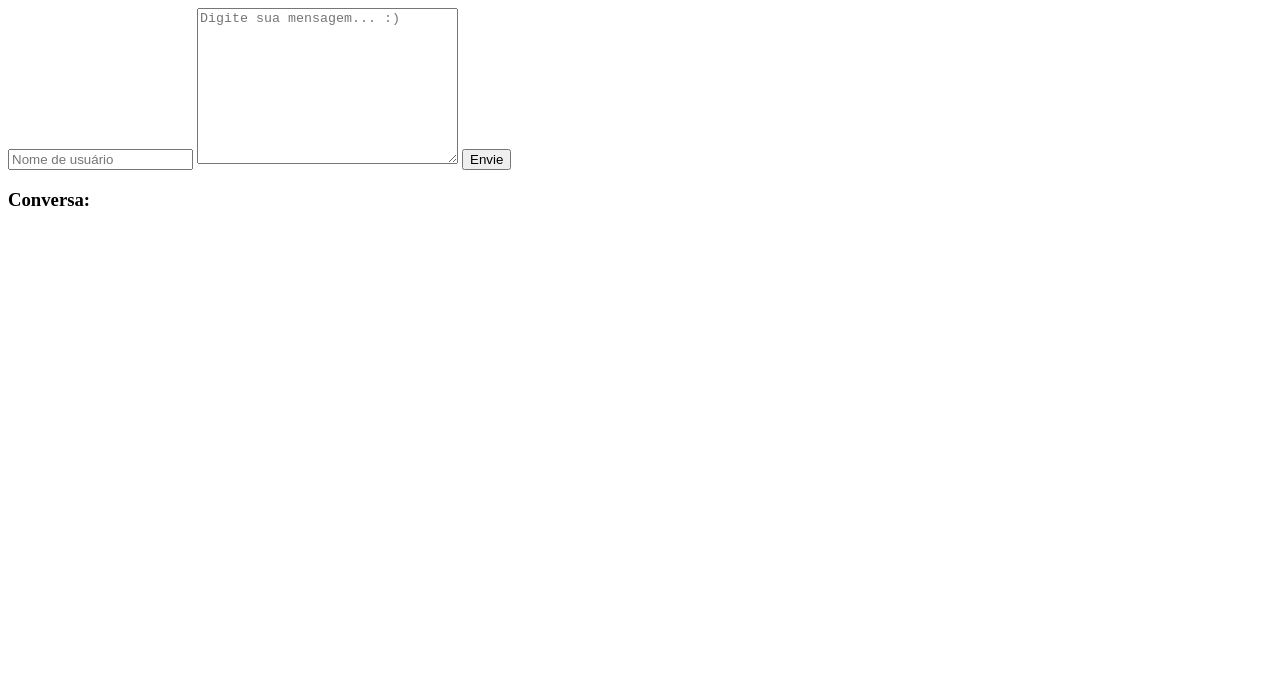
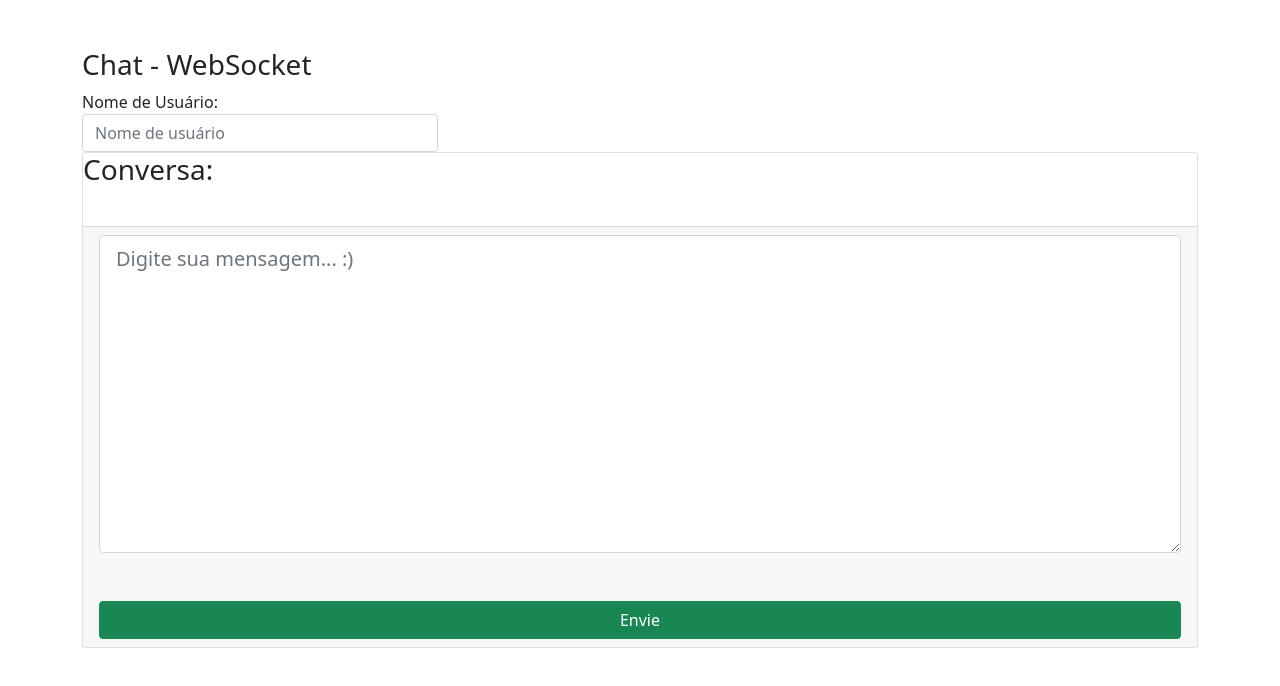
Before and after one commit to carolvmoran/Chat-WebSocket, a website: page src/public/index.html in a window 1280 px wide. Drawn offline with nearby package versions, Linux system fonts and the light colour scheme.

Commit message:
fix: personalizando ocm bootstrap

```diff
--- a/src/public/index.html
+++ b/src/public/index.html
@@ -5,6 +5,9 @@
     <meta http-equiv="X-UA-Compatible" content="IE=edge">
     <meta name="viewport" content="width=device-width, initial-scale=1.0">
     <script src="https://cdn.socket.io/4.4.0/socket.io.min.js" integrity="sha384-1fOn6VtTq3PWwfsOrk45LnYcGosJwzMHv+Xh/Jx5303FVOXzEnw0EpLv30mtjmlj" crossorigin="anonymous"></script>
+    <title>Chat</title>
+    <link href="https://cdn.jsdelivr.net/npm/bootstrap@5.1.3/dist/css/bootstrap.min.css" rel="stylesheet" integrity="sha384-1BmE4kWBq78iYhFldvKuhfTAU6auU8tT94WrHftjDbrCEXSU1oBoqyl2QvZ6jIW3" crossorigin="anonymous">
+    <script src="https://cdn.jsdelivr.net/npm/bootstrap@5.1.3/dist/js/bootstrap.bundle.min.js" integrity="sha384-ka7Sk0Gln4gmtz2MlQnikT1wXgYsOg+OMhuP+IlRH9sENBO0LRn5q+8nbTov4+1p" crossorigin="anonymous"></script>
     <script>
         const socket = io("http://localhost:3333/", {
             transports: ["websocket"]
@@ -28,18 +31,33 @@
         function writeMessage(user, mesage) {
             let mesagehtml = document.querySelector("#mensagens").innerHTML;
 
-            mesagehtml += `<p><strong>${user}</strong> - ${mesage}</p>`;
+            mesagehtml += `<div class="alert alert-success">
+                                <h5 class="m-0">${user}</h5>
+                                <p class="m-0">${mesage}</p>
+                            </div>`;
 
             document.querySelector("#mensagens").innerHTML = mesagehtml;
         }
     </script>
-    <title>Chat</title>
 </head>
 <body>
-    <input type="text" id="usuario" placeholder="Nome de usuário" />
-    <textarea name="Mensagem" id="mensagem" cols="30" rows="10" placeholder="Digite sua mensagem... :)"></textarea>
-    <button onclick="send()">Envie</button>
-    <h3>Conversa:</h3>
-    <div id="mensagens"></div>
+    <div class="container">
+        <h3 class="mt-5">Chat - WebSocket</h3>
+        <div class="row">
+            <div class="col-4">
+                <label for="usuario">Nome de Usuário:</label>
+                <input class="form-control" type="text" id="usuario" placeholder="Nome de usuário" />
+            </div>
+        </div>
+        <div class="card">
+            <h3>Conversa:</h3>
+            <div class="card-body" id="mensagens"></div>
+            <div class="card-footer">
+                <textarea class="form-control form-control-lg" name="Mensagem" id="mensagem" cols="30" rows="10" placeholder="Digite sua mensagem... :)"></textarea>
+                <button class="btn btn-success w-100 mt-5" onclick="send()">Envie</button>
+            </div>
+        </div>
+
+    </div>
 </body>
 </html>
```
